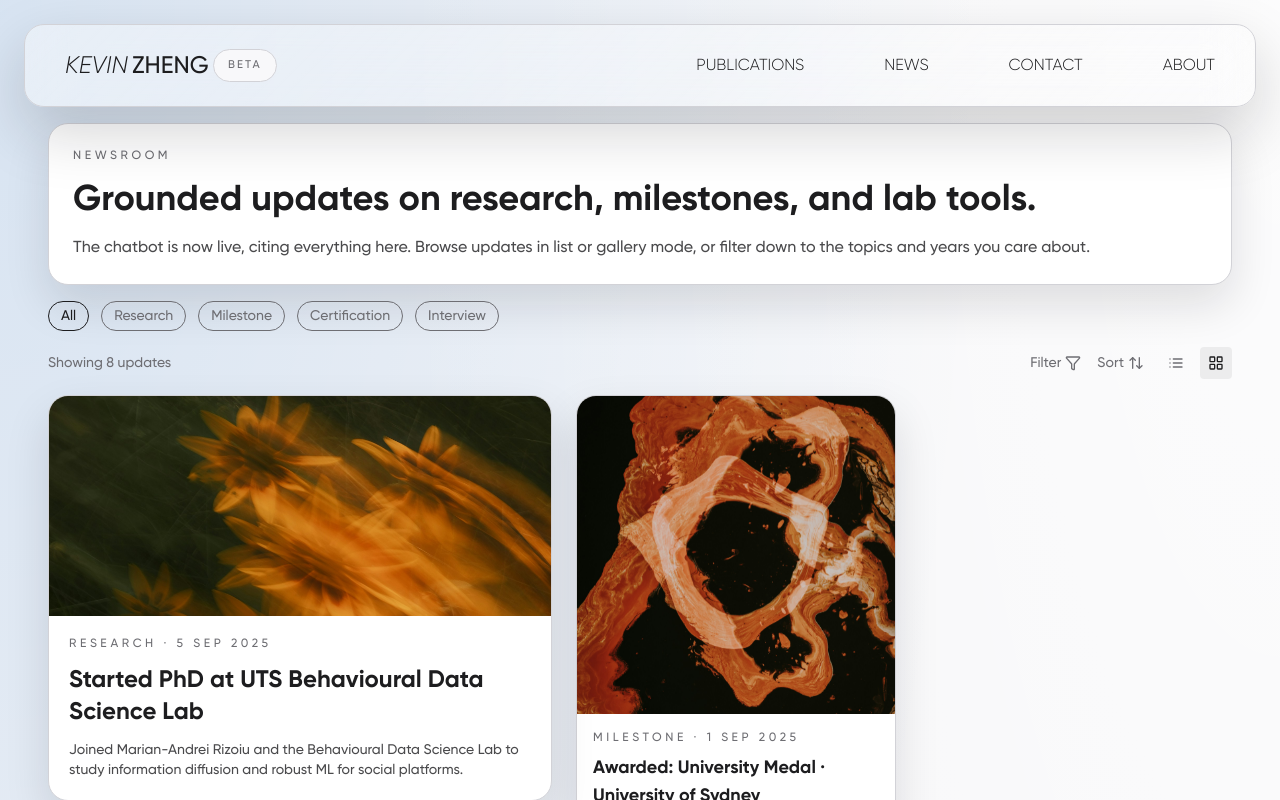
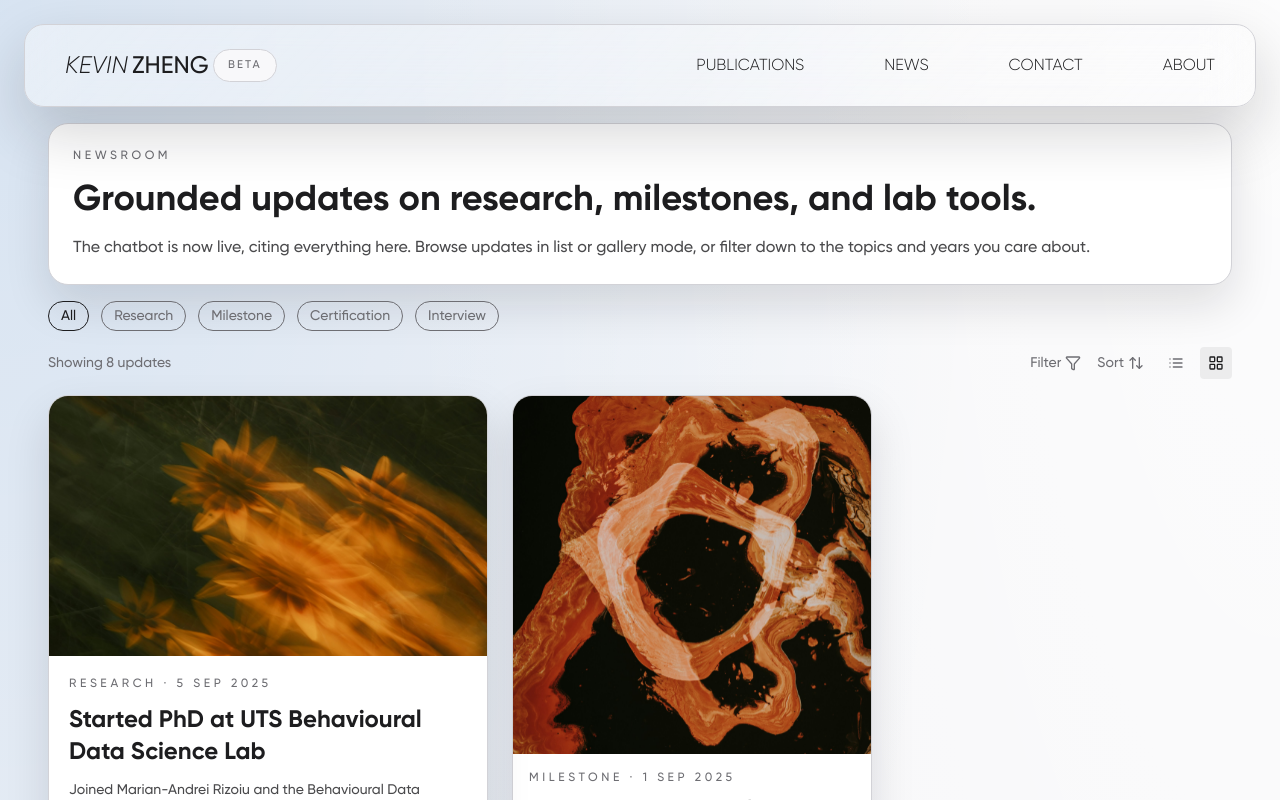
Before and after one commit to kyxzhe/kyxzhe.github.io, a Next.js app: page /news in a window 1280 px wide. Both pictures are taken after a click on the button 1216 px from the left and 363 px from the top of the page. Shown: the top 800 px of the page. Built offline with nearby package versions, Linux system fonts and the light colour scheme.

Commit message:
style: rebalance news grid proportions

```diff
--- a/src/app/news/page.tsx
+++ b/src/app/news/page.tsx
@@ -118,10 +118,10 @@ const renderListRow = (item: NewsItem) => {
     const remainingItems = secondaryItems.slice(3);
     return (
       <div className="space-y-8">
-      <div className="grid gap-6 lg:grid-cols-[minmax(0,0.6fr)_320px] items-start">
+      <div className="grid gap-6 lg:grid-cols-[minmax(0,0.55fr)_360px] items-start">
         {heroItem && (
-          <article className="surface-card overflow-hidden flex flex-col lg:sticky lg:top-14">
-            <div className="relative w-full pb-[36%] min-h-[220px]">
+          <article className="surface-card overflow-hidden flex flex-col lg:sticky lg:top-10">
+            <div className="relative w-full pb-[42%] min-h-[260px]">
               <Image src={heroItem.cover} alt={heroItem.title} fill sizes="(max-width:1024px) 100vw, 60vw" className="object-cover" />
             </div>
             <div className="p-5 flex flex-col gap-3">
@@ -170,7 +170,7 @@ const renderListRow = (item: NewsItem) => {
         </div>
       </div>
       {remainingItems.length > 0 && (
-        <div className="grid grid-cols-1 md:grid-cols-2 xl:grid-cols-3 gap-4">
+        <div className="grid grid-cols-2 lg:grid-cols-3 gap-3">
           {remainingItems.map((item) => (
             <motion.div
               key={item.id}
@@ -180,7 +180,7 @@ const renderListRow = (item: NewsItem) => {
               whileHover={{ y: -6, boxShadow: "0 20px 45px rgba(0,0,0,0.12)" }}
               className="surface-card overflow-hidden"
             >
-              <div className="relative w-full pb-[100%]">
+              <div className="relative w-full pb-[75%]">
                 <Image src={item.cover} alt={item.title} fill sizes="(max-width:1024px) 100vw, 320px" className="object-cover" />
               </div>
               <div className="p-4 flex flex-col gap-2">
```
